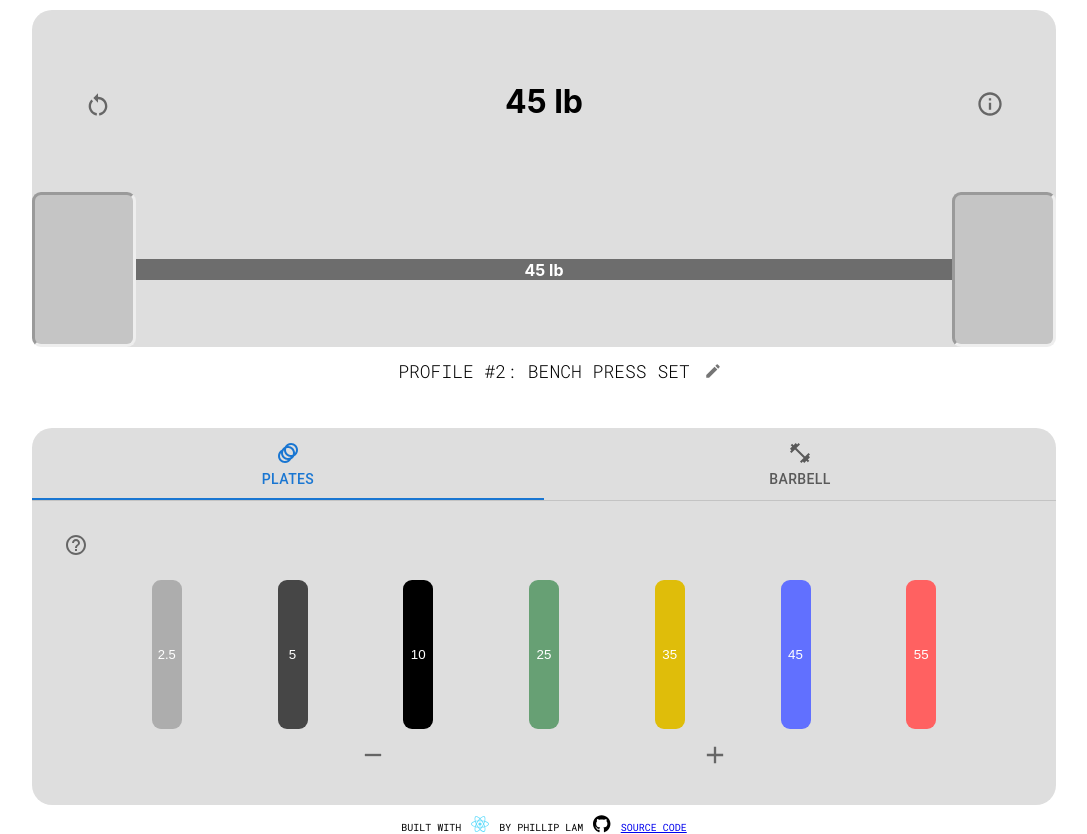
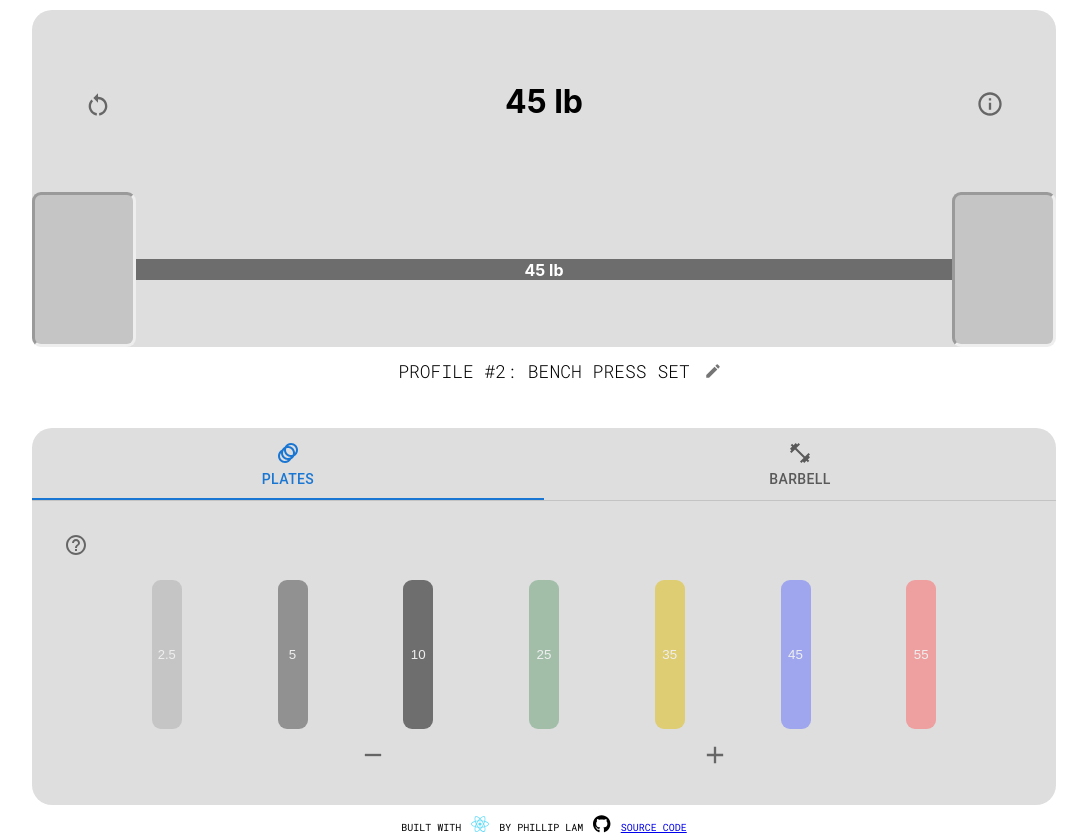
Before and after one commit to philliplam8/barbell-calculator, a React (Create React App) app: page / in a window 1280 px wide. Shown: the whole page, without its empty margins (96-1183 px from the left). Built offline with nearby package versions, Linux system fonts and the light colour scheme.

Commit message:
style: emphasizing selected plate

```diff
--- a/src/components/WeightControls/PlateSelector.css
+++ b/src/components/WeightControls/PlateSelector.css
@@ -17,3 +17,7 @@
     font-size: large;
     box-shadow: -3px -2px grey;
 }
+
+.plate--button-unselected {
+    opacity: 50%;
+}
--- a/src/components/WeightControls/PlateSelector.js
+++ b/src/components/WeightControls/PlateSelector.js
@@ -36,11 +36,15 @@ export default function PlateSelector(props) {
         else {
             setSelectedClass('');
         }
-    }, [plateAmount.plates, props.id])
+    }, [plateAmount.plates, props.id]);
 
     return (
         <Badge badgeContent={count} color="primary">
-            <button id={`${props.id}`} className={`plate plate--button ${props.plateClass} ${selectedClass}`} onClick={plateClickHandler}>
+            <button
+                id={`${props.id}`}
+                className={`plate plate--button ${props.plateClass} ${selectedClass} ${selectedClass ? '' : 'plate--button-unselected'}`}
+                onMouseDown={plateClickHandler}
+                onClick={props.increment}>
                 {props.weight}
             </button>
         </Badge>
```
